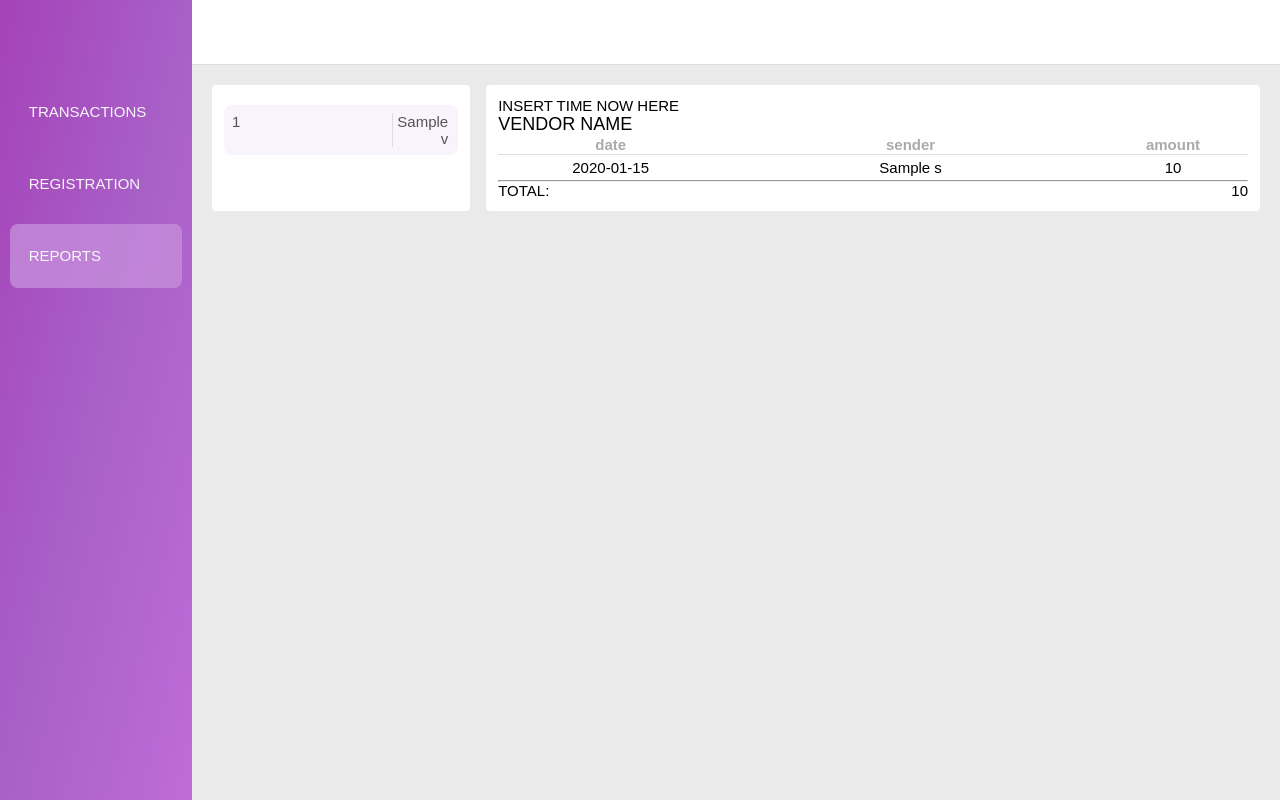
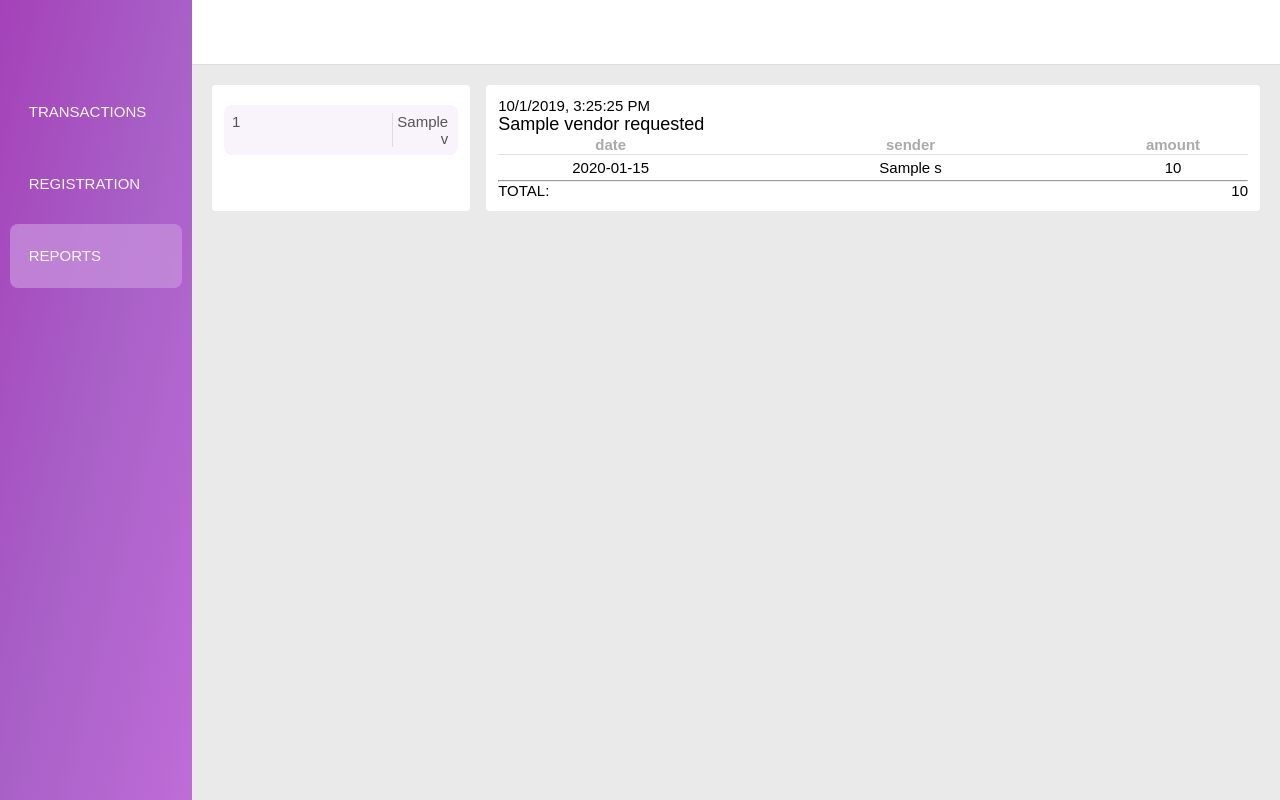
Before and after one commit to potatosquared13/buzz-block, a Flask app: template templates/reportgeneration.html in a window 1280 px wide. Run offline with Flask 2, Linux system fonts and the light colour scheme; the template is opened without the code that fills it: most values are stand-ins (such as "Sample title", 1, 10 or a date in 2020).

Commit message:
make changes to report

```diff
--- a/app.py
+++ b/app.py
@@ -56,11 +56,12 @@ def get_transactions():
 def get_vendor_transactions():
     vendors = db.get_vendors()
     vendor = request.args.get('vendor')
+    vendor_requested = db.search(vendor)
     transactions = [t for sublist in [b.transactions for b in node.chain.blocks] for t in sublist if t.address == vendor]
     total = 0
     for t in transactions:
         total += t.amount
-    return render_template('reportgeneration.html', vendors=vendors, transactions=transactions, t_length=len(transactions), t_total=total)
+    return render_template('reportgeneration.html', vendor_requested=vendor_requested, vendors=vendors, transactions=transactions, t_length=len(transactions), t_total=total)
 
 @app.route('/')
 def home():
@@ -77,7 +78,7 @@ def overview():
 @app.route('/report')
 def report():
     vendors = db.get_vendors()
-    return render_template('reportgeneration.html', vendors=vendors, transactions=[], t_length=0, t_total=0)
+    return render_template('reportgeneration.html', vendor_requested=None, vendors=vendors, transactions=[], t_length=0, t_total=0)
 
 @app.route('/register_client', methods=['POST'])
 def register_client():
--- a/static/js/reportgeneration.js
+++ b/static/js/reportgeneration.js
@@ -1,5 +1,7 @@
+window.onload = () => {
+  document.getElementById("time").innerHTML = (new Date()).toLocaleString();
+}
+
 function getVendorTransactions(vendor_id) {
-
   window.location.href = `/get_vendor_transactions?vendor=${vendor_id}`;
-
 }
--- a/templates/reportgeneration.html
+++ b/templates/reportgeneration.html
@@ -44,8 +44,8 @@
                 </div>
                 <div class="box-auto">
                     {% if t_length != 0 %}
-                    INSERT TIME NOW HERE
-                    <div style="font-size: 18px">VENDOR NAME</div>
+                    <div id="time"></div>
+                    <div style="font-size: 18px">{{vendor_requested.name}}</div>
                     {% endif %}
                     <table>
 
```
